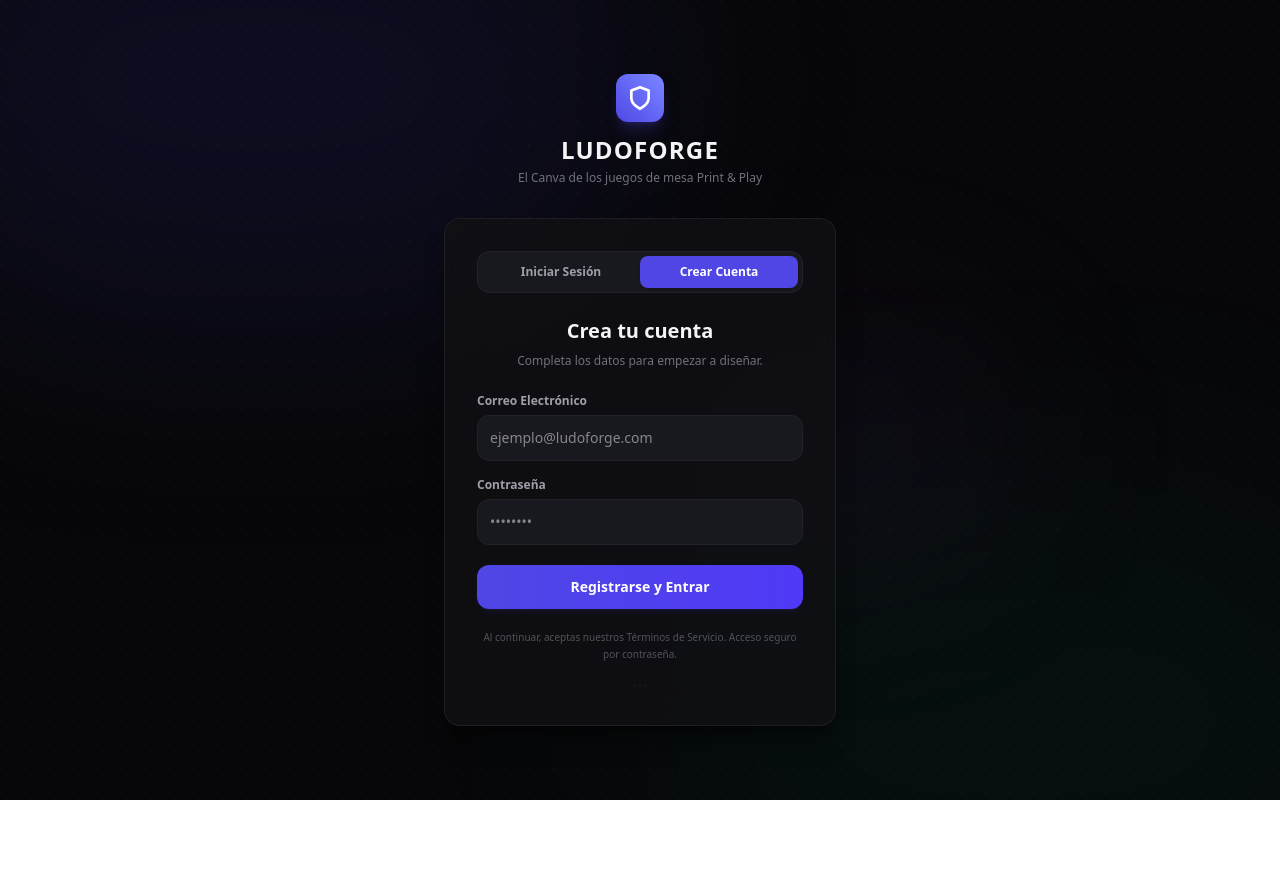
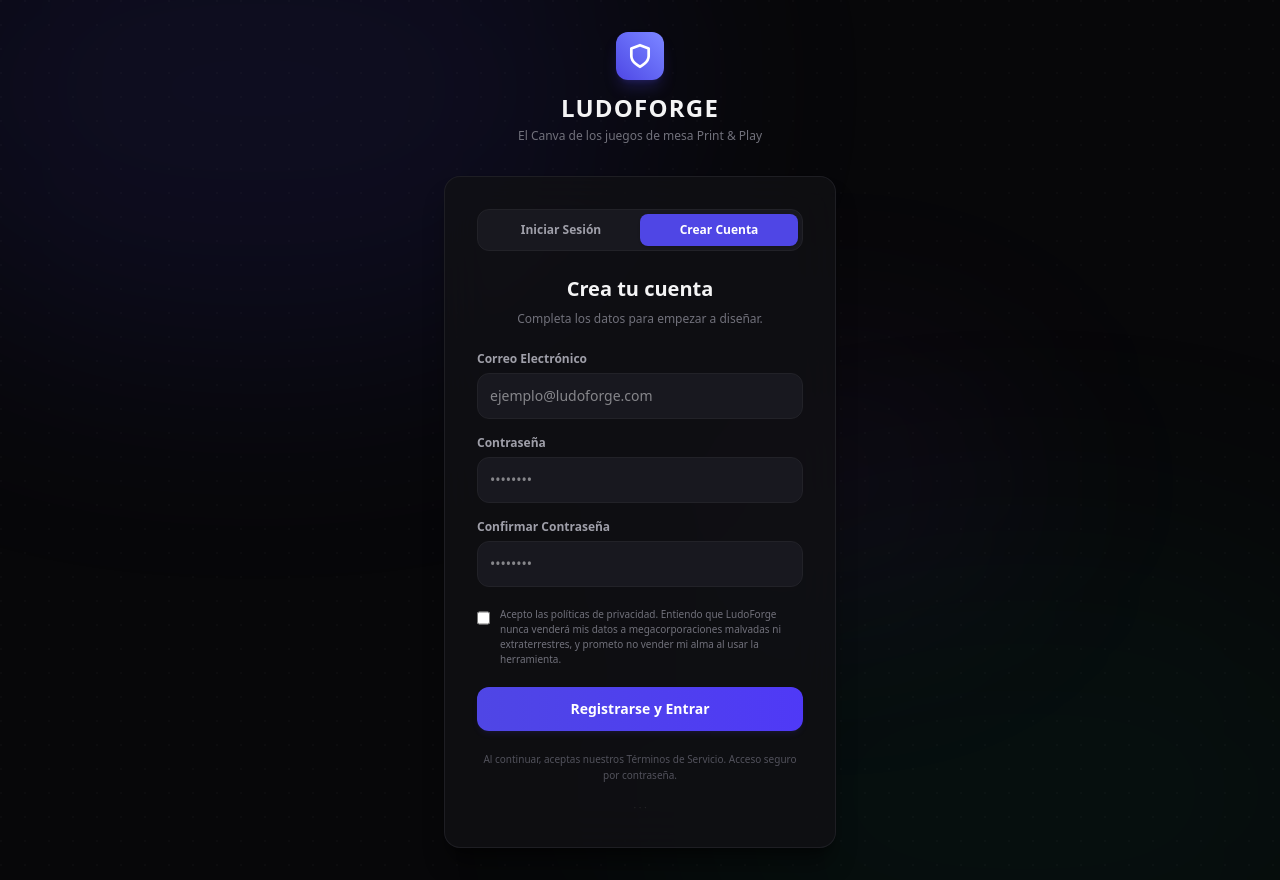
Before and after one commit to 102thestudio/ludoforge, a Next.js app: page /login in a window 1280 px wide. Both pictures are taken after a click on the button "Crear Cuenta". Before the commit the page ends 800 px from the top, so only its background shows below. Built offline with nearby package versions, Linux system fonts and the light colour scheme; no server answers.

Commit message:
feat: add confirm password, password strength indicator, and parody privacy policies to signup screen

```diff
--- a/src/app/login/page.tsx
+++ b/src/app/login/page.tsx
@@ -7,6 +7,8 @@ import { useRouter } from 'next/navigation';
 export default function LoginPage() {
   const [email, setEmail] = useState('');
   const [password, setPassword] = useState('');
+  const [confirmPassword, setConfirmPassword] = useState('');
+  const [acceptPolicies, setAcceptPolicies] = useState(false);
   const [isSignUp, setIsSignUp] = useState(false);
   const [isLoading, setIsLoading] = useState(false);
   const [error, setError] = useState('');
@@ -27,6 +29,35 @@ export default function LoginPage() {
     }
   }, []);
 
+  const getPasswordStrength = (pass: string) => {
+    if (!pass) return 0;
+    let score = 0;
+    if (pass.length >= 6) score += 1;
+    if (/[A-Z]/.test(pass)) score += 1;
+    if (/[0-9]/.test(pass)) score += 1;
+    if (/[^A-Za-z0-9]/.test(pass)) score += 1;
+    return score;
+  };
+
+  const passwordStrength = getPasswordStrength(password);
+
+  const getStrengthLabel = (strength: number) => {
+    switch (strength) {
+      case 1:
+        return { text: 'Insegura (mínimo 6 caracteres)', color: 'bg-red-500', textColor: 'text-red-400' };
+      case 2:
+        return { text: 'Normal (añade mayúsculas o números)', color: 'bg-amber-500', textColor: 'text-amber-400' };
+      case 3:
+        return { text: 'Segura (bastante buena)', color: 'bg-yellow-500', textColor: 'text-yellow-400' };
+      case 4:
+        return { text: '¡Nivel Dios (indescifrable!)', color: 'bg-emerald-500', textColor: 'text-emerald-400' };
+      default:
+        return { text: 'Demasiado corta', color: 'bg-zinc-800', textColor: 'text-zinc-600' };
+    }
+  };
+
+  const strengthDetails = getStrengthLabel(passwordStrength);
+
   const handlePasswordAuth = async (e: React.FormEvent) => {
     e.preventDefault();
     setIsLoading(true);
@@ -40,6 +71,18 @@ export default function LoginPage() {
     }
 
     if (isSignUp) {
+      if (password !== confirmPassword) {
+        setError('Las contraseñas no coinciden.');
+        setIsLoading(false);
+        return;
+      }
+
+      if (!acceptPolicies) {
+        setError('Debes aceptar nuestra (divertida) política de privacidad.');
+        setIsLoading(false);
+        return;
+      }
+
       // Registration Flow
       const { data, error } = await supabase.auth.signUp({
         email,
@@ -49,13 +92,14 @@ export default function LoginPage() {
       if (error) {
         setError(error.message);
       } else if (data.session) {
-        // Logged in immediately (Confirm email is disabled)
         router.push('/dashboard');
         router.refresh();
       } else {
         setMessage('¡Cuenta creada con éxito! Ya puedes iniciar sesión.');
         setIsSignUp(false);
         setPassword('');
+        setConfirmPassword('');
+        setAcceptPolicies(false);
       }
     } else {
       // Login Flow
@@ -106,7 +150,7 @@ export default function LoginPage() {
   };
 
   return (
-    <div className="min-h-screen w-screen bg-[#070709] text-white flex items-center justify-center relative overflow-hidden font-sans">
+    <div className="min-h-screen w-screen bg-[#070709] text-white flex items-center justify-center relative overflow-hidden font-sans py-8">
       {/* Background gradients */}
       <div className="absolute top-[-20%] left-[-10%] w-[60%] h-[60%] bg-[#4f46e5]/10 rounded-full blur-[120px] pointer-events-none" />
       <div className="absolute bottom-[-20%] right-[-10%] w-[60%] h-[60%] bg-emerald-500/5 rounded-full blur-[120px] pointer-events-none" />
@@ -184,7 +228,55 @@ export default function LoginPage() {
                     placeholder="••••••••"
                     className="w-full p-3 bg-[#18181f] text-zinc-100 border border-[#222228] rounded-xl text-sm focus:outline-none focus:border-[#4f46e5]/60 transition-colors"
                   />
+
+                  {/* Password Strength Indicator */}
+                  {isSignUp && password.length > 0 && (
+                    <div className="mt-2">
+                      <div className="flex justify-between items-center text-[10px] mb-1">
+                        <span className="text-zinc-500">Fuerza de la contraseña:</span>
+                        <span className={`font-semibold ${strengthDetails.textColor}`}>
+                          {strengthDetails.text}
+                        </span>
+                      </div>
+                      <div className="h-1 w-full bg-zinc-800 rounded-full overflow-hidden flex gap-0.5">
+                        <div className={`h-full flex-1 transition-all duration-300 ${passwordStrength >= 1 ? strengthDetails.color : 'bg-transparent'}`} />
+                        <div className={`h-full flex-1 transition-all duration-300 ${passwordStrength >= 2 ? strengthDetails.color : 'bg-transparent'}`} />
+                        <div className={`h-full flex-1 transition-all duration-300 ${passwordStrength >= 3 ? strengthDetails.color : 'bg-transparent'}`} />
+                        <div className={`h-full flex-1 transition-all duration-300 ${passwordStrength >= 4 ? strengthDetails.color : 'bg-transparent'}`} />
+                      </div>
+                    </div>
+                  )}
                 </div>
+
+                {isSignUp && (
+                  <>
+                    <div>
+                      <label className="text-xs text-zinc-400 block mb-1.5 font-semibold">Confirmar Contraseña</label>
+                      <input
+                        type="password"
+                        required
+                        value={confirmPassword}
+                        onChange={(e) => setConfirmPassword(e.target.value)}
+                        placeholder="••••••••"
+                        className="w-full p-3 bg-[#18181f] text-zinc-100 border border-[#222228] rounded-xl text-sm focus:outline-none focus:border-[#4f46e5]/60 transition-colors"
+                      />
+                    </div>
+
+                    <div className="flex items-start gap-2.5 mt-1 select-none">
+                      <input
+                        id="parody-privacy"
+                        type="checkbox"
+                        required
+                        checked={acceptPolicies}
+                        onChange={(e) => setAcceptPolicies(e.target.checked)}
+                        className="mt-1 h-3.5 w-3.5 rounded border-[#222228] bg-[#18181f] text-[#4f46e5] focus:ring-0 focus:ring-offset-0 cursor-pointer accent-[#4f46e5]"
+                      />
+                      <label htmlFor="parody-privacy" className="text-[10px] text-zinc-500 leading-normal cursor-pointer hover:text-zinc-400 transition-colors">
+                        Acepto las políticas de privacidad. Entiendo que LudoForge nunca venderá mis datos a megacorporaciones malvadas ni extraterrestres, y prometo no vender mi alma al usar la herramienta.
+                      </label>
+                    </div>
+                  </>
+                )}
 
                 {error && (
                   <div className="text-red-400 text-xs bg-red-950/20 border border-red-950/40 p-3 rounded-lg">
```
